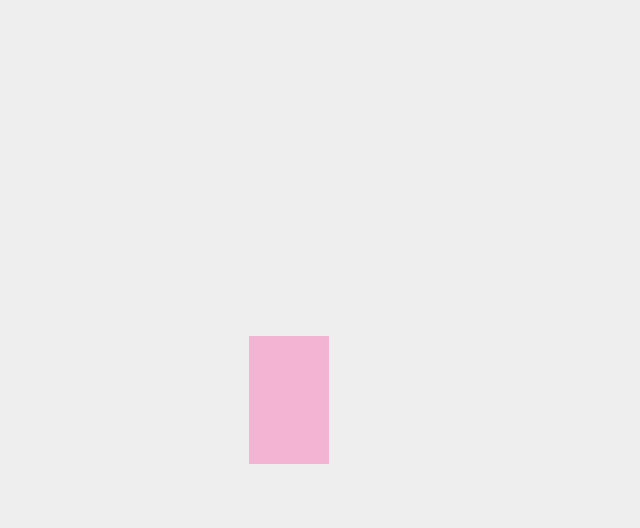
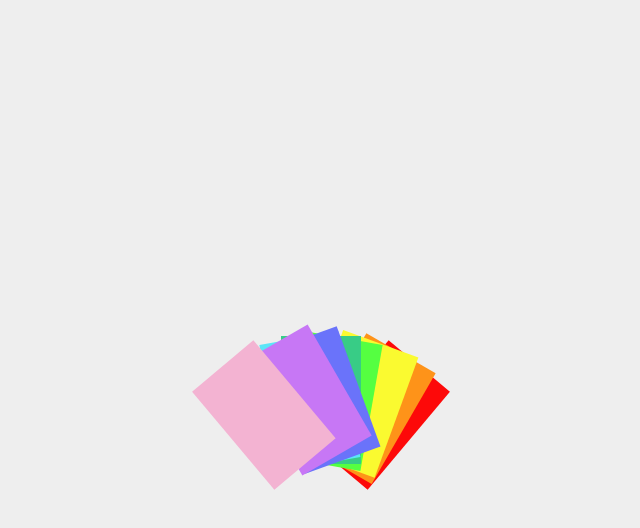
Before and after one commit to vkutov/annimation-03_cardspread, a plain HTML site: page index.html in a window 1280 px wide. In both pictures the pointer is over the element 600 px from the left and 400 px from the top of the page. Shown: the whole page, without its empty margins (311-951 px from the left). Drawn offline with Linux system fonts and the light colour scheme.

Commit message:
working completely

```diff
--- a/style.css
+++ b/style.css
@@ -8,47 +8,47 @@ body {
     justify-content: center;
 }
 
-body>article:nth-child(1) {
+article:nth-child(1) {
     background-color: #F3B3D2;
     z-index: 10;
 }
 
-body>article:nth-child(2) {
+article:nth-child(2) {
     background-color: #C777F5;
     z-index: 9;
 }
 
-body>article:nth-child(3) {
+article:nth-child(3) {
     background-color: #6A73FA;
     z-index: 8;
 }
 
-body>article:nth-child(4) {
+article:nth-child(4) {
     background-color: #5BE5F7;
     z-index: 7;
 }
 
-body>article:nth-child(5) {
+article:nth-child(5) {
     background-color: #38CC86;
     z-index: 6;
 }
 
-body>article:nth-child(6) {
+article:nth-child(6) {
     background-color: #55FF41;
     z-index: 5;
 }
 
-body>article:nth-child(7) {
+article:nth-child(7) {
     background-color: #FAFA30;
     z-index: 4;
 }
 
-body>article:nth-child(8) {
+article:nth-child(8) {
     background-color: #FE9319;
     z-index: 3;
 }
 
-body>article:nth-child(9) {
+article:nth-child(9) {
     background-color: #FD0909;
     z-index: 2;
 }
@@ -58,5 +58,61 @@ article {
     right: 50%;
     width: 10vh;
     height: 10vw;
+}
 
+.card:hover {
+    transform: rotateZ(-40deg);
+    transition-duration: 2s;
+    transform-origin: center bottom;
+    translate: 1rem;
+
+    +.card {
+        transform: rotateZ(-30deg);
+        transition-duration: 1s;
+        translate: 1rem;
+
+        +.card {
+            transform: rotateZ(-20deg);
+            transition-duration: 1s;
+            translate: 2rem;
+            +.card {
+                transform: rotateZ(-10deg);
+                transition-duration: 1s;
+                transform-origin: center bottom;
+                translate: 2rem;
+
+                +.card {
+                    translate: 2rem;
+
+                    +.card {
+                        transform: rotateZ(10deg);
+                        transition-duration: 1s;
+                        transform-origin: center bottom;
+                        translate: 2rem;
+
+                        +.card {
+                            transform: rotateZ(20deg);
+                            transition-duration: 1s;
+                            transform-origin: center bottom;
+                            translate: 3rem;
+
+                            +.card {
+                                transform: rotateZ(30deg);
+                                transition-duration: 1s;
+                                transform-origin: center bottom;
+                                translate: 3rem;
+
+                                +.card {
+                                    transform: rotateZ(40deg);
+                                    transition-duration: 1s;
+                                    transform-origin: center bottom;
+                                    translate: 3rem;
+                                }
+                            }
+                        }
+                    }
+                }
+            }
+        }
+    }
 }
```
